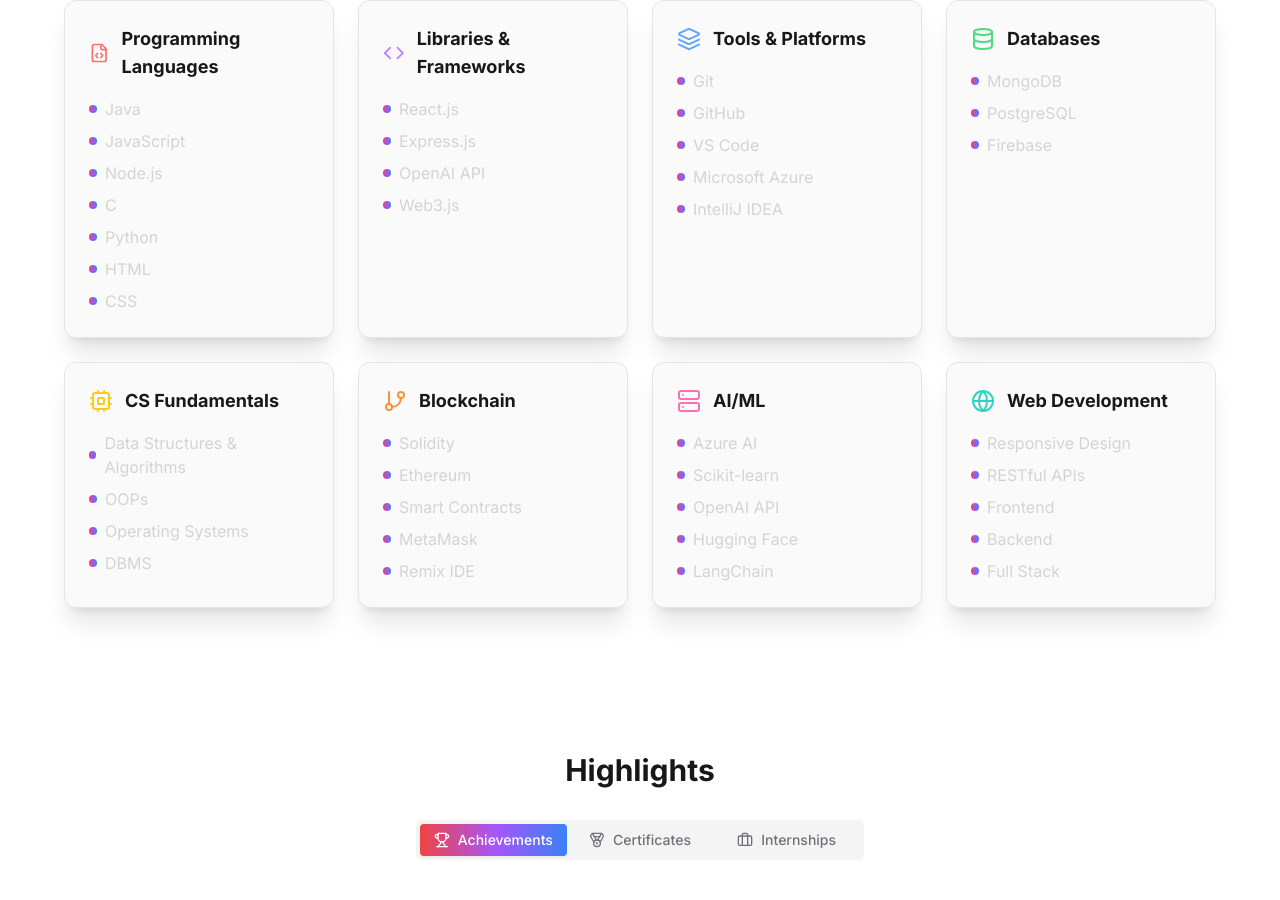
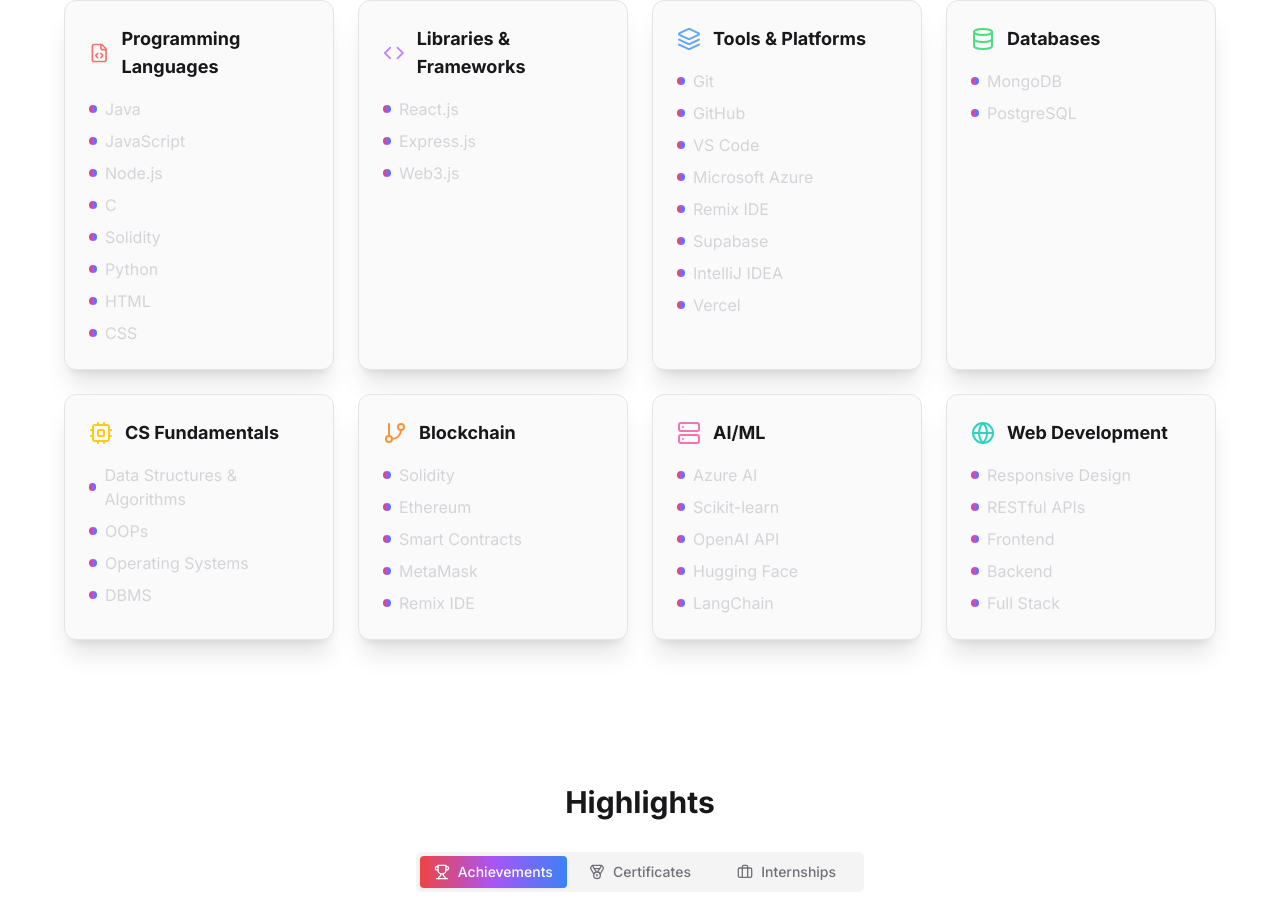
Before and after one commit to Iam-jayant/portfolio_jk, a Next.js app: page / in a window 1280 px wide. Shown: the part 1774-2674 px from the top of the page. Built offline with nearby package versions, Linux system fonts and the light colour scheme.

Commit message:
skills updated

```diff
--- a/components/skills.tsx
+++ b/components/skills.tsx
@@ -12,22 +12,22 @@ export default function Skills({ setCursorVariant }: SkillsProps) {
     {
       name: "Programming Languages",
       icon: <FileCode className="w-6 h-6 text-red-400" />,
-      skills: ["Java", "JavaScript", "Node.js", "C", "Python", "HTML", "CSS"],
+      skills: ["Java", "JavaScript", "Node.js", "C" , "Solidity" , "Python", "HTML", "CSS"],
     },
     {
       name: "Libraries & Frameworks",
       icon: <Code className="w-6 h-6 text-purple-400" />,
-      skills: ["React.js", "Express.js", "OpenAI API", "Web3.js"],
+      skills: ["React.js", "Express.js", "Web3.js"],
     },
     {
       name: "Tools & Platforms",
       icon: <Layers className="w-6 h-6 text-blue-400" />,
-      skills: ["Git", "GitHub", "VS Code", "Microsoft Azure", "IntelliJ IDEA"],
+      skills: ["Git", "GitHub", "VS Code", "Microsoft Azure", "Remix IDE" , "Supabase", "IntelliJ IDEA" , "Vercel"],
     },
     {
       name: "Databases",
       icon: <Database className="w-6 h-6 text-green-400" />,
-      skills: ["MongoDB", "PostgreSQL", "Firebase"],
+      skills: ["MongoDB", "PostgreSQL"],
     },
     {
       name: "CS Fundamentals",
```
